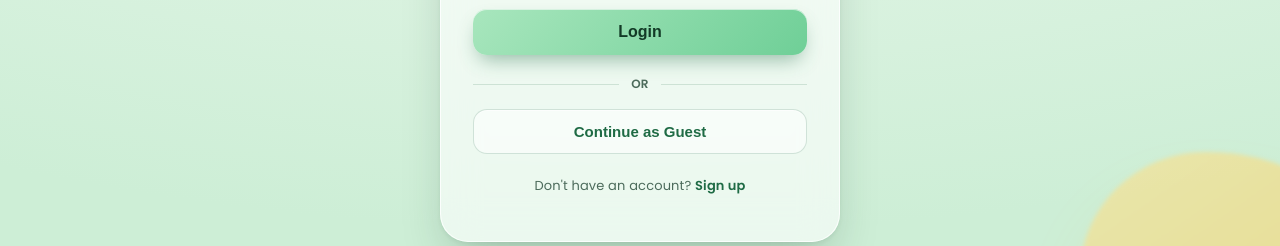
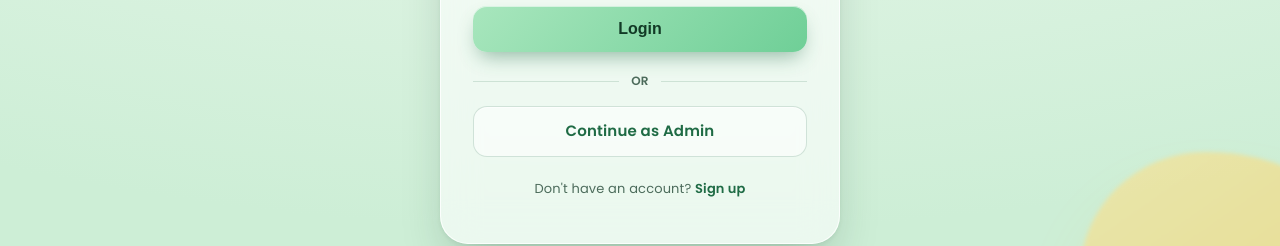
Before and after one commit to NujhatMaliha99/CleanBee, a React (Vite) app: page /login in a window 1280 px wide. Shown: the part 488-734 px from the top of the page. Built offline with nearby package versions, Linux system fonts and the light colour scheme; no server answers.

Commit message:
feat: replace guest access with admin login

```diff
--- a/src/App.jsx
+++ b/src/App.jsx
@@ -32,7 +32,6 @@ function App() {
   const [volunteerAvailability, setVolunteerAvailability] = useState(
     () => localStorage.getItem("volunteerAvailability") || "unavailable"
   );
-  const [needsInitialLogin, setNeedsInitialLogin] = useState(() => !localStorage.getItem("authToken"));
   const [hasRegistered, setHasRegistered] = useState(
     () => localStorage.getItem("hasRegistered") === "true" || Boolean(localStorage.getItem("email"))
   );
@@ -52,7 +51,6 @@ function App() {
     setUserRole(user.role || "user");
     setVolunteerEnabled(Boolean(user.volunteer_enabled));
     setVolunteerAvailability(user.volunteer_availability || "unavailable");
-    setNeedsInitialLogin(false);
     setHasRegistered(true);
   }, []);
 
@@ -73,7 +71,6 @@ function App() {
         setUserRole("");
         setVolunteerEnabled(false);
         setVolunteerAvailability("unavailable");
-        setNeedsInitialLogin(true);
       });
   }, [saveSession]);
 
@@ -115,7 +112,6 @@ function App() {
       setUserRole("");
       setVolunteerEnabled(false);
       setVolunteerAvailability("unavailable");
-      setNeedsInitialLogin(true);
       throw new Error("Access denied. This account does not have administrator privileges.");
     }
 
@@ -148,7 +144,6 @@ function App() {
       setUserRole("");
       setVolunteerEnabled(false);
       setVolunteerAvailability("unavailable");
-      setNeedsInitialLogin(true);
     }
   };
 
@@ -160,12 +155,6 @@ function App() {
   };
 
   const hasVerifiedAccess = !EMAIL_VERIFICATION_REQUIRED || isEmailVerified;
-
-  const handleGuestLogin = () => {
-    // Guest mode — login ছাড়াই landing page-এ নিয়ে যাবে
-    setNeedsInitialLogin(false);
-    navigate("/", { replace: true });
-  };
 
   if (showSplash) {
     return (
@@ -214,10 +203,7 @@ function App() {
           isLoggedIn ? (
             <Navigate to={hasVerifiedAccess ? "/" : "/verify-email"} replace />
           ) : (
-            <LoginScreen
-              onLogin={handleLogin}
-              onGuestLogin={handleGuestLogin}
-            />
+            <LoginScreen onLogin={handleLogin} />
           )
         }
       />
@@ -266,7 +252,7 @@ function App() {
         element={
           isLoggedIn && !hasVerifiedAccess ? (
             <Navigate to="/verify-email" replace />
-          ) : !isLoggedIn && needsInitialLogin ? (
+          ) : !isLoggedIn ? (
             <Navigate to="/login" replace />
           ) : (
             <LandingScreen
@@ -339,13 +325,16 @@ function App() {
       {/* Backward Compatibility for /parent */}
       <Route path="/parent" element={<Navigate to="/" replace />} />
 
-      {/* Photo Verification — accessible to guests and logged-in users */}
       <Route
         path="/photo-verification"
         element={
-          <PhotoVerification
-            isLoggedIn={isLoggedIn}
-          />
+          isLoggedIn && hasVerifiedAccess ? (
+            <PhotoVerification isLoggedIn={isLoggedIn} />
+          ) : isLoggedIn ? (
+            <Navigate to="/verify-email" replace />
+          ) : (
+            <Navigate to="/login" replace />
+          )
         }
       />
 
@@ -362,11 +351,16 @@ function App() {
         }
       />
 
-      {/* Notifications / Instant Alerts — accessible to guests and logged-in users */}
       <Route
         path="/notifications"
         element={
-          <Notifications />
+          isLoggedIn && hasVerifiedAccess ? (
+            <Notifications />
+          ) : isLoggedIn ? (
+            <Navigate to="/verify-email" replace />
+          ) : (
+            <Navigate to="/login" replace />
+          )
         }
       />
 
--- a/src/components/LoginScreen.css
+++ b/src/components/LoginScreen.css
@@ -267,8 +267,9 @@
   background: rgba(31, 107, 69, 0.16);
 }
 
-/* ---------- guest button ---------- */
-.cb-guest-btn {
+/* ---------- secondary action ---------- */
+.cb-secondary-btn {
+  display: block;
   width: 100%;
   padding: 13px;
   border-radius: 14px;
@@ -279,13 +280,15 @@
   background: var(--field-bg);
   border: 1px solid rgba(31, 107, 69, 0.18);
   box-shadow: inset 0 1px 0 rgba(255, 255, 255, 0.6);
+  text-align: center;
+  text-decoration: none;
   transition: transform 0.15s ease, background 0.15s ease, box-shadow 0.15s ease;
 }
-.cb-guest-btn:hover {
+.cb-secondary-btn:hover {
   background: rgba(255, 255, 255, 0.75);
   transform: translateY(-1px);
 }
-.cb-guest-btn:active {
+.cb-secondary-btn:active {
   transform: translateY(0);
 }
 
--- a/src/components/LoginScreen.jsx
+++ b/src/components/LoginScreen.jsx
@@ -40,7 +40,7 @@ const EyeIcon = ({ open }) =>
     </svg>
   );
 
-export default function LoginScreen({ onLogin, onGuestLogin }) {
+export default function LoginScreen({ onLogin }) {
   const [email, setEmail] = useState("");
   const [password, setPassword] = useState("");
   const [remember, setRemember] = useState(false);
@@ -59,10 +59,6 @@ export default function LoginScreen({ onLogin, onGuestLogin }) {
     } finally {
       setIsSubmitting(false);
     }
-  };
-
-  const handleGuestLogin = () => {
-    onGuestLogin ? onGuestLogin() : onLogin && onLogin({ guest: true });
   };
 
   return (
@@ -144,13 +140,9 @@ export default function LoginScreen({ onLogin, onGuestLogin }) {
           <span>or</span>
         </div>
 
-        <button
-          type="button"
-          className="cb-guest-btn"
-          onClick={handleGuestLogin}
-        >
-          Continue as Guest
-        </button>
+        <Link className="cb-secondary-btn" to="/admin/login">
+          Continue as Admin
+        </Link>
 
         <p className="cb-login-footer">
           Don&apos;t have an account? <Link to="/register">Sign up</Link>
--- a/src/components/VerifyEmailScreen.jsx
+++ b/src/components/VerifyEmailScreen.jsx
@@ -56,7 +56,7 @@ export default function VerifyEmailScreen({ email, hasToken, onVerified, onLogou
         <button className="cb-submit" type="button" onClick={resend} disabled={isSending}>
           {isSending ? "Sending..." : "Resend verification email"}
         </button>
-        <button className="cb-guest-btn" type="button" onClick={onLogout}>Logout</button>
+        <button className="cb-secondary-btn" type="button" onClick={onLogout}>Logout</button>
       </div>
     </div>
   );
```
